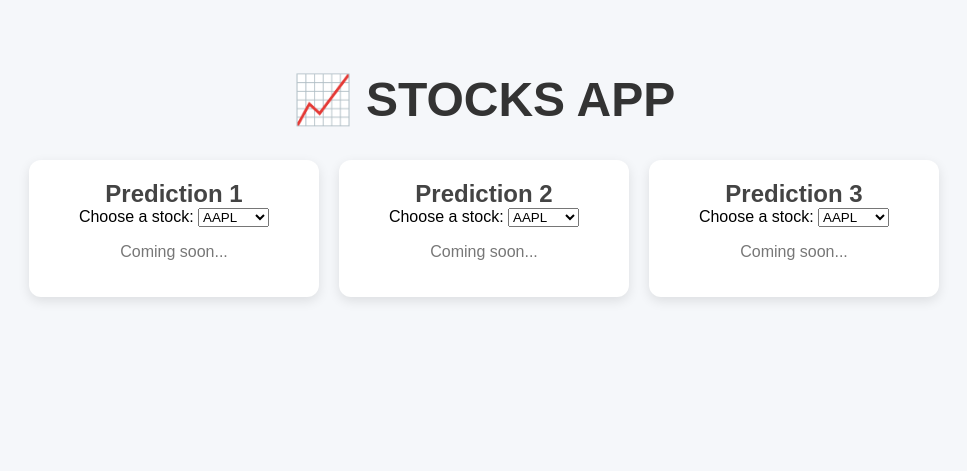
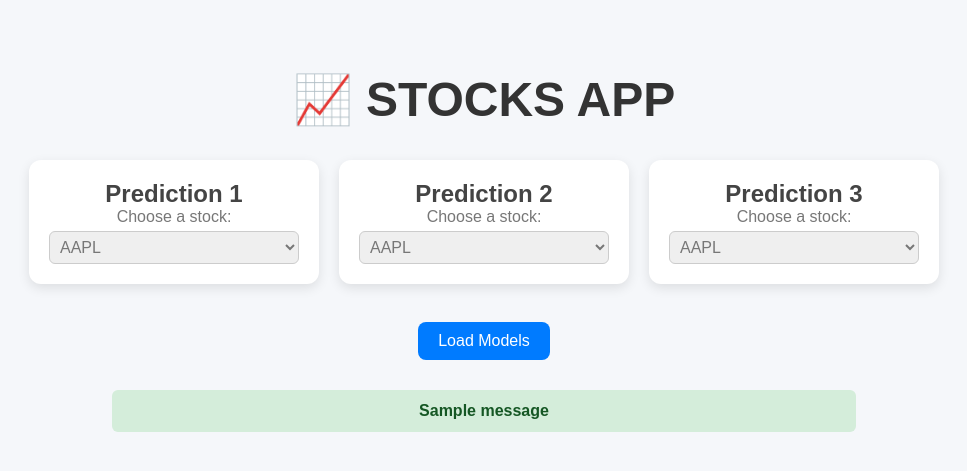
Before and after one commit to robertnesterodhiambo/StocksApp, a Flask app: page / in a window 1280 px wide. Shown: the top 471 px of the page, without its empty margins (156-1123 px from the left). Run offline with Flask 3, Linux system fonts and the light colour scheme; one stand-in notice (Sample message) is shown.

Commit message:
loading models

```diff
--- a/stocks_app/app.py
+++ b/stocks_app/app.py
@@ -1,15 +1,41 @@
-from flask import Flask, render_template
+import os
+from flask import Flask, render_template, request, flash
+from tensorflow.keras.models import load_model
 
 app = Flask(__name__)
+app.secret_key = "supersecretkey"  # Needed for flash messages
+
+MODEL_BASE_PATH = os.path.expanduser("~/DATA/models_lstm")
 
 def get_stock_list():
     with open("company_list.txt", "r") as file:
         return [line.strip() for line in file if line.strip()]
 
-@app.route("/")
+def load_stock_model(stock):
+    model_path = os.path.join(MODEL_BASE_PATH, stock, "model.h5")
+    print(f"Loading model from: {model_path}")  # Debug
+    if os.path.exists(model_path):
+        model = load_model(model_path, compile=False)
+        return model
+    else:
+        raise FileNotFoundError(f"Model not found for stock: {stock}")
+
+@app.route("/", methods=["GET", "POST"])
 def home():
     stocks = get_stock_list()
-    return render_template("index.html", stocks=stocks)
+    selected_stocks = [None, None, None]
+
+    if request.method == "POST":
+        for i in range(3):
+            selected = request.form.get(f"stock{i+1}")
+            selected_stocks[i] = selected
+            try:
+                model = load_stock_model(selected)
+                flash(f"✅ Model loaded successfully for {selected}", "success")
+            except Exception as e:
+                flash(f"❌ {str(e)}", "error")
+
+    return render_template("index.html", stocks=stocks, selected_stocks=selected_stocks)
 
 if __name__ == "__main__":
     app.run(debug=True)
--- a/stocks_app/static/style.css
+++ b/stocks_app/static/style.css
@@ -40,6 +40,55 @@ h1 {
     color: #444;
 }
 
-.card p {
+.card p, select, label {
     color: #777;
+    font-size: 1em;
+    margin-top: 10px;
 }
+
+select {
+    padding: 6px;
+    margin-top: 5px;
+    border-radius: 6px;
+    border: 1px solid #ccc;
+    width: 100%;
+}
+
+button {
+    margin-top: 20px;
+    padding: 10px 20px;
+    border: none;
+    background-color: #007bff;
+    color: white;
+    font-size: 1em;
+    border-radius: 8px;
+    cursor: pointer;
+}
+
+button:hover {
+    background-color: #0056b3;
+}
+
+.flashes {
+    margin-top: 30px;
+    list-style: none;
+    padding: 0;
+}
+
+.flashes li {
+    padding: 12px;
+    margin: 8px auto;
+    width: 60%;
+    border-radius: 6px;
+    font-weight: bold;
+}
+
+.success {
+    background-color: #d4edda;
+    color: #155724;
+}
+
+.error {
+    background-color: #f8d7da;
+    color: #721c24;
+}
--- a/stocks_app/templates/index.html
+++ b/stocks_app/templates/index.html
@@ -8,22 +8,36 @@
 <body>
     <div class="container">
         <h1>📈 STOCKS APP</h1>
-        <div class="dashboard">
-            {% for i in range(1, 4) %}
-            <div class="card">
-                <h2>Prediction {{ i }}</h2>
-                <form>
+        <form method="POST">
+            <div class="dashboard">
+                {% for i in range(1, 4) %}
+                <div class="card">
+                    <h2>Prediction {{ i }}</h2>
                     <label for="stock{{ i }}">Choose a stock:</label>
                     <select id="stock{{ i }}" name="stock{{ i }}">
                         {% for stock in stocks %}
-                            <option value="{{ stock }}">{{ stock }}</option>
+                            <option value="{{ stock }}"
+                                {% if selected_stocks[i-1] == stock %}selected{% endif %}>
+                                {{ stock }}
+                            </option>
                         {% endfor %}
                     </select>
-                </form>
-                <p>Coming soon...</p>
+                </div>
+                {% endfor %}
             </div>
+            <br>
+            <button type="submit">Load Models</button>
+        </form>
+
+        {% with messages = get_flashed_messages(with_categories=true) %}
+          {% if messages %}
+            <ul class="flashes">
+            {% for category, message in messages %}
+              <li class="{{ category }}">{{ message }}</li>
             {% endfor %}
-        </div>
+            </ul>
+          {% endif %}
+        {% endwith %}
     </div>
 </body>
 </html>
```
